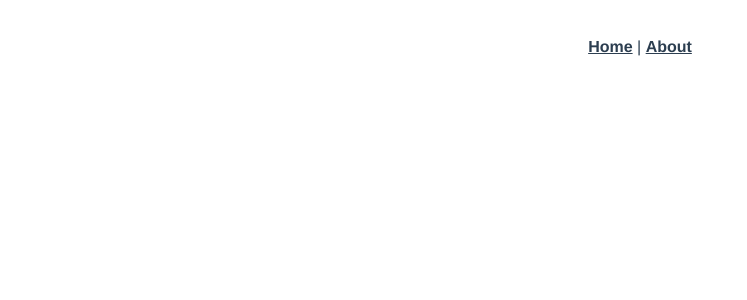
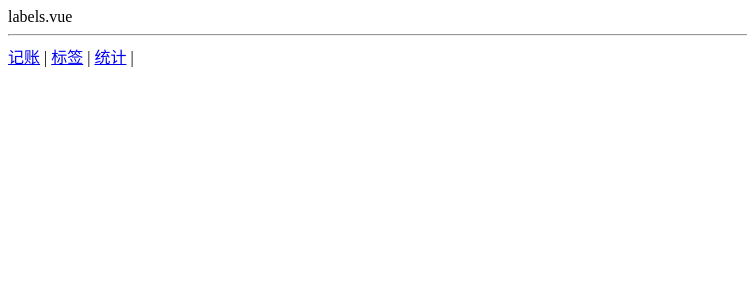
Before and after one commit to heyu2019/moreny, a Vue app: page /#/labels in a window 1280 px wide. Shown: the top 300 px of the page, without its empty margins (0-747 px from the left). Built offline with nearby package versions, Linux system fonts and the light colour scheme.

Commit message:
创建了三个页面

```diff
--- a/src/App.vue
+++ b/src/App.vue
@@ -1,10 +1,15 @@
 <template>
-  <div id="app">
-    <div id="nav">
-      <router-link to="/">Home</router-link> |
-      <router-link to="/about">About</router-link>
+  <div>
+    <router-view/>
+    <hr/>
+    <div>
+      <router-link to="/money">记账</router-link>
+      |
+      <router-link to="/labels">标签</router-link>
+      |
+      <router-link to="/statistic">统计</router-link>
+      |
     </div>
-    <router-view/>
   </div>
 </template>
 
--- a/src/router/index.ts
+++ b/src/router/index.ts
@@ -1,27 +1,32 @@
-import Vue from 'vue'
-import VueRouter, { RouteConfig } from 'vue-router'
-import Home from '../views/Home.vue'
+import Vue from 'vue';
+import VueRouter, {RouteConfig} from 'vue-router';
+import Money from '@/views/Money.vue';
+import Labels from '@/views/Labels.vue';
+import Statistic from '@/views/Statistic.vue';
 
-Vue.use(VueRouter)
+Vue.use(VueRouter);
 
-  const routes: Array<RouteConfig> = [
+const routes: Array<RouteConfig> = [
   {
     path: '/',
-    name: 'Home',
-    component: Home
+    redirect: '/money'
   },
   {
-    path: '/about',
-    name: 'About',
-    // route level code-splitting
-    // this generates a separate chunk (about.[hash].js) for this route
-    // which is lazy-loaded when the route is visited.
-    component: () => import(/* webpackChunkName: "about" */ '../views/About.vue')
+    path: '/money',
+    component: Money
+  },
+  {
+    path: '/labels',
+    component: Labels
+  },
+  {
+    path: '/statistic',
+    component: Statistic
   }
-]
+];
 
 const router = new VueRouter({
   routes
-})
+});
 
-export default router
+export default router;
--- /dev/null
+++ b/src/views/Labels.vue
@@ -0,0 +1,13 @@
+<template>
+  <div>labels.vue</div>
+</template>
+
+<script lang="ts">
+  export default {
+    name: 'labels'
+  };
+</script>
+
+<style lang="scss" scoped>
+
+</style>
--- /dev/null
+++ b/src/views/Money.vue
@@ -0,0 +1,13 @@
+<template>
+  <div>money.vue</div>
+</template>
+
+<script lang="ts">
+  export default {
+    name: 'money'
+  };
+</script>
+
+<style lang="scss" scoped>
+
+</style>
--- /dev/null
+++ b/src/views/Statistic.vue
@@ -0,0 +1,13 @@
+<template>
+  <div>xxxx.vue</div>
+</template>
+
+<script lang="ts">
+  export default {
+    name: 'statistic'
+  };
+</script>
+
+<style lang="scss" scoped>
+
+</style>
```
